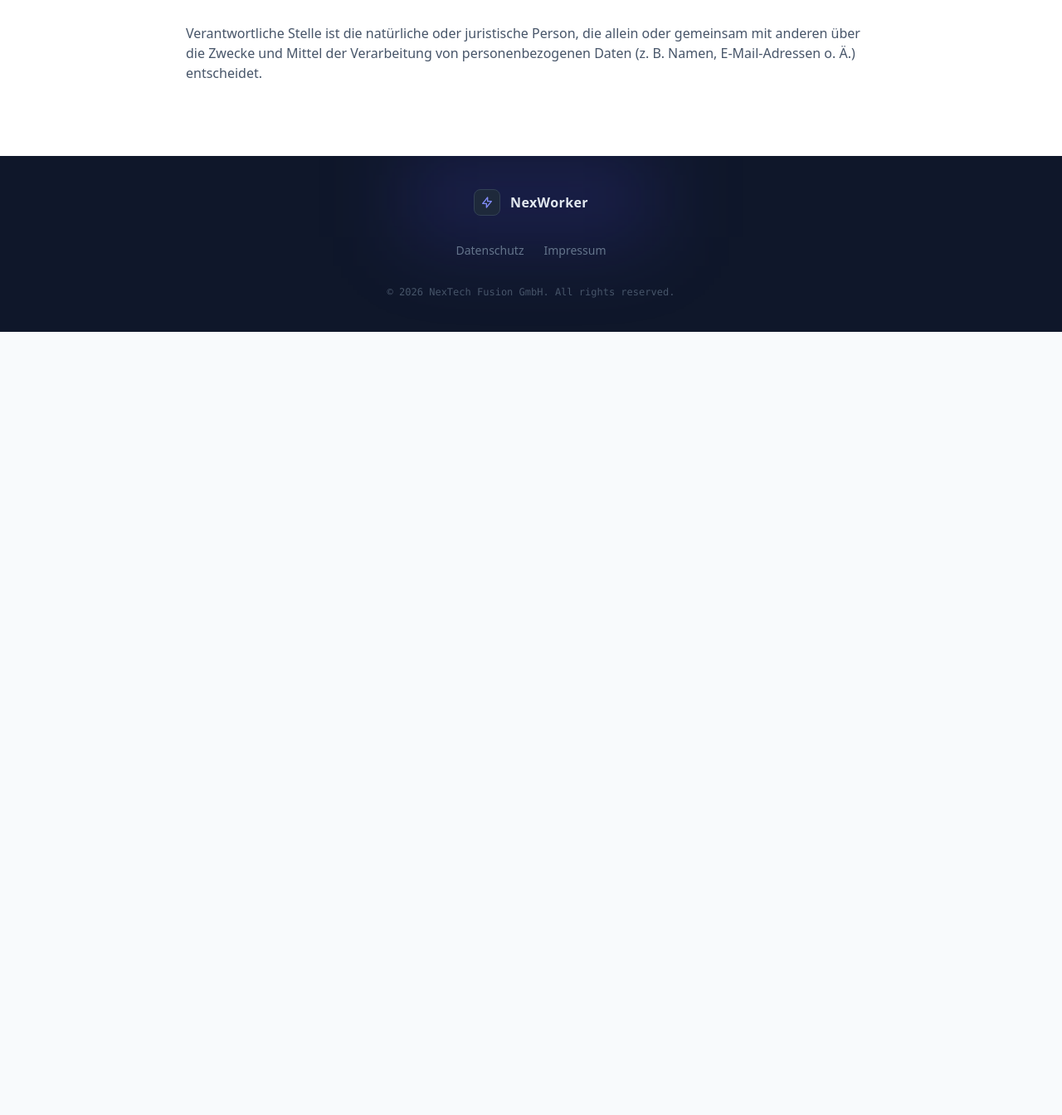
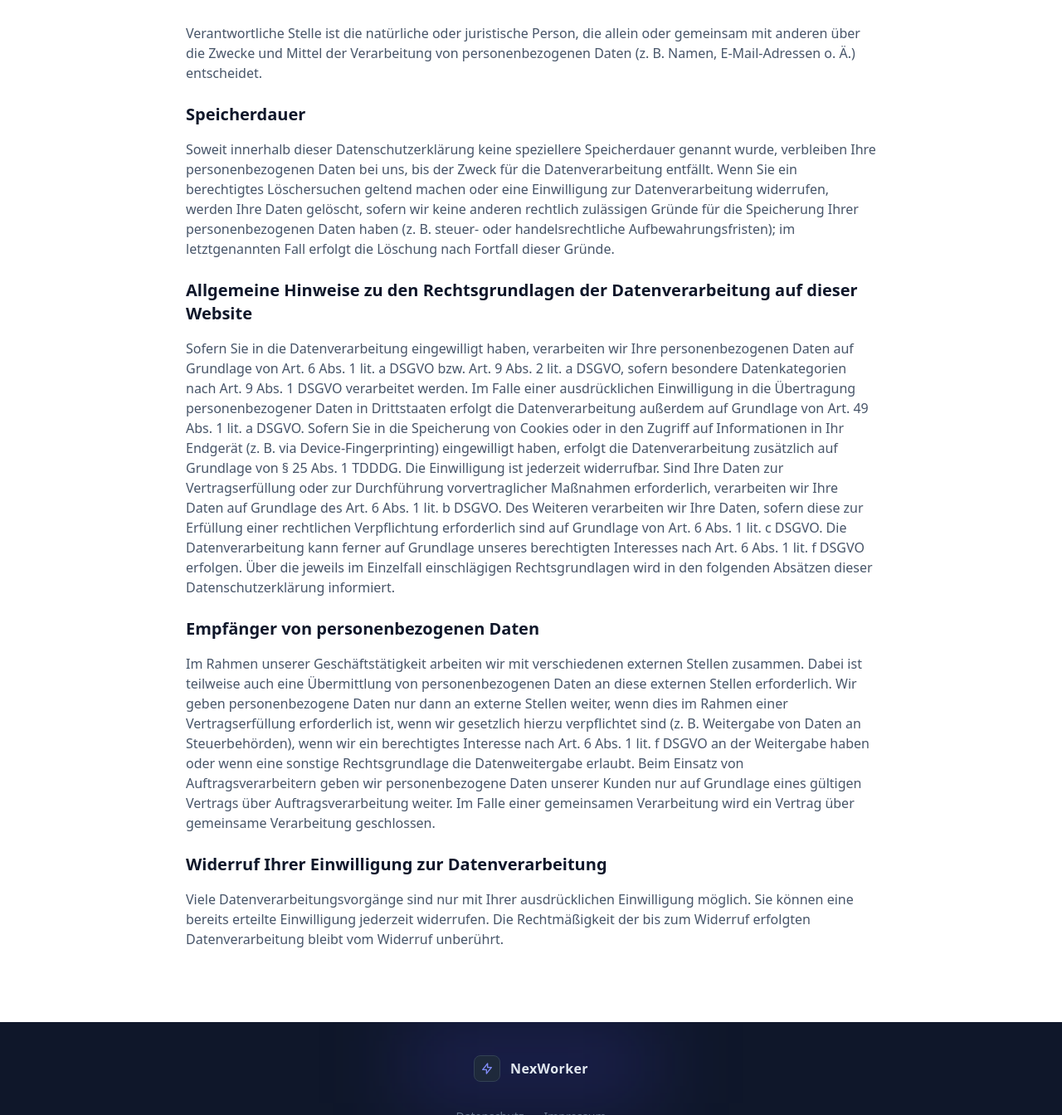
Before and after one commit to NexTechFusion/NexWorker-Repo, an Astro site in the folder nexworker-landing/: page /datenschutz in a window 1280 px wide. Shown: the part 2680-4024 px from the top of the page at 83% size. Before the commit the page ends 3080 px from the top, so only its background shows below. Built offline with nearby package versions, Linux system fonts and the light colour scheme; Astro itself is replaced by a stand-in of ours.

Commit message:
feat: Add Speicherdauer, Rechtsgrundlagen, Empfänger, Widerruf to Datenschutz

```diff
--- a/nexworker-landing/src/pages/datenschutz.astro
+++ b/nexworker-landing/src/pages/datenschutz.astro
@@ -91,6 +91,26 @@ import Layout from '../layouts/Layout.astro';
                 <p class="mb-6">
                     Verantwortliche Stelle ist die natürliche oder juristische Person, die allein oder gemeinsam mit anderen über die Zwecke und Mittel der Verarbeitung von personenbezogenen Daten (z. B. Namen, E-Mail-Adressen o. Ä.) entscheidet.
                 </p>
+
+                <h3 class="text-xl font-bold text-slate-900 mb-4">Speicherdauer</h3>
+                <p class="mb-6">
+                    Soweit innerhalb dieser Datenschutzerklärung keine speziellere Speicherdauer genannt wurde, verbleiben Ihre personenbezogenen Daten bei uns, bis der Zweck für die Datenverarbeitung entfällt. Wenn Sie ein berechtigtes Löschersuchen geltend machen oder eine Einwilligung zur Datenverarbeitung widerrufen, werden Ihre Daten gelöscht, sofern wir keine anderen rechtlich zulässigen Gründe für die Speicherung Ihrer personenbezogenen Daten haben (z. B. steuer- oder handelsrechtliche Aufbewahrungsfristen); im letztgenannten Fall erfolgt die Löschung nach Fortfall dieser Gründe.
+                </p>
+
+                <h3 class="text-xl font-bold text-slate-900 mb-4">Allgemeine Hinweise zu den Rechtsgrundlagen der Datenverarbeitung auf dieser Website</h3>
+                <p class="mb-6">
+                    Sofern Sie in die Datenverarbeitung eingewilligt haben, verarbeiten wir Ihre personenbezogenen Daten auf Grundlage von Art. 6 Abs. 1 lit. a DSGVO bzw. Art. 9 Abs. 2 lit. a DSGVO, sofern besondere Datenkategorien nach Art. 9 Abs. 1 DSGVO verarbeitet werden. Im Falle einer ausdrücklichen Einwilligung in die Übertragung personenbezogener Daten in Drittstaaten erfolgt die Datenverarbeitung außerdem auf Grundlage von Art. 49 Abs. 1 lit. a DSGVO. Sofern Sie in die Speicherung von Cookies oder in den Zugriff auf Informationen in Ihr Endgerät (z. B. via Device-Fingerprinting) eingewilligt haben, erfolgt die Datenverarbeitung zusätzlich auf Grundlage von § 25 Abs. 1 TDDDG. Die Einwilligung ist jederzeit widerrufbar. Sind Ihre Daten zur Vertragserfüllung oder zur Durchführung vorvertraglicher Maßnahmen erforderlich, verarbeiten wir Ihre Daten auf Grundlage des Art. 6 Abs. 1 lit. b DSGVO. Des Weiteren verarbeiten wir Ihre Daten, sofern diese zur Erfüllung einer rechtlichen Verpflichtung erforderlich sind auf Grundlage von Art. 6 Abs. 1 lit. c DSGVO. Die Datenverarbeitung kann ferner auf Grundlage unseres berechtigten Interesses nach Art. 6 Abs. 1 lit. f DSGVO erfolgen. Über die jeweils im Einzelfall einschlägigen Rechtsgrundlagen wird in den folgenden Absätzen dieser Datenschutzerklärung informiert.
+                </p>
+
+                <h3 class="text-xl font-bold text-slate-900 mb-4">Empfänger von personenbezogenen Daten</h3>
+                <p class="mb-6">
+                    Im Rahmen unserer Geschäftstätigkeit arbeiten wir mit verschiedenen externen Stellen zusammen. Dabei ist teilweise auch eine Übermittlung von personenbezogenen Daten an diese externen Stellen erforderlich. Wir geben personenbezogene Daten nur dann an externe Stellen weiter, wenn dies im Rahmen einer Vertragserfüllung erforderlich ist, wenn wir gesetzlich hierzu verpflichtet sind (z. B. Weitergabe von Daten an Steuerbehörden), wenn wir ein berechtigtes Interesse nach Art. 6 Abs. 1 lit. f DSGVO an der Weitergabe haben oder wenn eine sonstige Rechtsgrundlage die Datenweitergabe erlaubt. Beim Einsatz von Auftragsverarbeitern geben wir personenbezogene Daten unserer Kunden nur auf Grundlage eines gültigen Vertrags über Auftragsverarbeitung weiter. Im Falle einer gemeinsamen Verarbeitung wird ein Vertrag über gemeinsame Verarbeitung geschlossen.
+                </p>
+
+                <h3 class="text-xl font-bold text-slate-900 mb-4">Widerruf Ihrer Einwilligung zur Datenverarbeitung</h3>
+                <p class="mb-6">
+                    Viele Datenverarbeitungsvorgänge sind nur mit Ihrer ausdrücklichen Einwilligung möglich. Sie können eine bereits erteilte Einwilligung jederzeit widerrufen. Die Rechtmäßigkeit der bis zum Widerruf erfolgten Datenverarbeitung bleibt vom Widerruf unberührt.
+                </p>
             </div>
         </div>
     </section>
```
